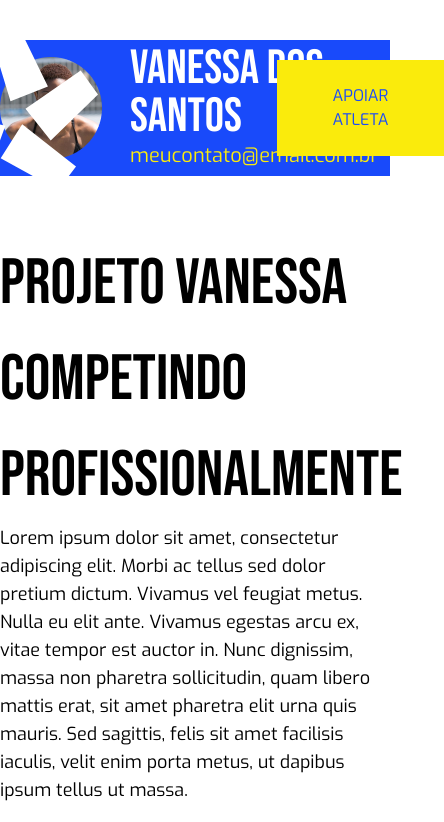
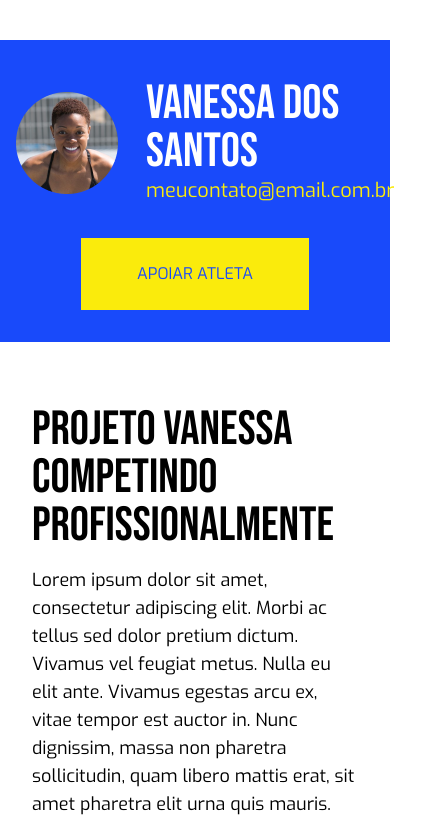
Before and after one commit to thiagojava/Captemais, a Next.js app: page /atleta/1 in a window 390 px wide. Shown: the top 822 px of the page, 444 px wide, since content can reach past the window. Built offline with nearby package versions, Linux system fonts and the light colour scheme.

Commit message:
feat: atleta page responsive

```diff
--- a/src/app/atleta/[atletaid]/page.tsx
+++ b/src/app/atleta/[atletaid]/page.tsx
@@ -10,8 +10,8 @@ export default function Atleta({ params }: AtletaProps) {
   const { atletaid } = params
   return (
     <section>
-      <header className="flex items-center justify-around bg-primary mt-[40px] h-[136px] relative">
-        <Image src="/images/estrela-branca.svg" width="168" height="163" alt="estrela branca" className="absolute  left-[-70px]" />
+      <header className="flex flex-col sm:flex-row items-center sm:justify-around bg-primary mt-[40px] sm:h-[136px] relative pt-10 sm:pt-0 px-4 sm:px-0">
+        <Image src="/images/estrela-branca.svg" width="168" height="163" alt="estrela branca" className="absolute hidden sm:block left-[-70px]" />
         <div className="flex items-center">
           <Image src='/images/atleta.png' width="102" height="102" alt="imagem do atleta" />
           <div className="ml-7">
@@ -22,8 +22,8 @@ export default function Atleta({ params }: AtletaProps) {
         <a href="/apoio" className="py-6 px-14 bg-secondary text-primary uppercase hover:bg-white hover:text-black ease-in-out duration-200 my-8">apoiar atleta</a>
       </header>
 
-      <article className="mt-[60px]">
-        <h2 className="font-title text-[64px]">Projeto vanessa competindo profissionalmente</h2>
+      <article className="mt-16 px-8 sm:px-0 sm:mt-[60px]">
+        <h2 className="font-title text-5xl sm:text-[64px] mb-4 sm:mb-0">Projeto vanessa competindo profissionalmente</h2>
         <div className="text-lg">
           <p>Lorem ipsum dolor sit amet, consectetur adipiscing elit. Morbi ac tellus sed dolor pretium dictum. Vivamus vel feugiat metus. Nulla eu elit ante. Vivamus egestas arcu ex, vitae tempor est auctor in. Nunc dignissim, massa non pharetra sollicitudin, quam libero mattis erat, sit amet pharetra elit urna quis mauris. Sed sagittis, felis sit amet facilisis iaculis, velit enim porta metus, ut dapibus ipsum tellus ut massa. </p>
           <br />
@@ -34,7 +34,7 @@ export default function Atleta({ params }: AtletaProps) {
           <p>Pellentesque arcu felis, rutrum eget convallis nec, tempor ut nunc. Sed non tortor condimentum, vulputate magna nec, interdum sem.
             Curabitur non interdum massa, eu efficitur lacus. Maecenas sagittis, diam eget facilisis vehicula, risus erat porta nisl, quis volutpat tortor ante quis enim. Suspendisse lacinia, nisl quis fermentum porttitor, augue arcu euismod magna, at dictum nisi enim vel purus. Aliquam nec nunc nulla. Pellentesque quis tortor vitae sem fermentum efficitur sed sit amet ligula. Sed nec ante vel erat sollicitudin lacinia quis non tortor. Maecenas diam arcu, ultricies ac lacus a, fringilla imperdiet dolor. Praesent sit amet feugiat ipsum. Suspendisse at lectus hendrerit, maximus elit ac, scelerisque nisi.</p>
         </div>
-        <a href="/apoio" className="py-6 px-14 bg-secondary text-primary uppercase hover:bg-primary hover:text-secondary ease-in-out duration-200 my-8">apoiar atleta</a>
+        <a href="/apoio" className="block text-center sm-w-fit py-6 px-14 bg-secondary text-primary uppercase hover:bg-primary hover:text-secondary ease-in-out duration-200 my-8">apoiar atleta</a>
       </article>
     </section>
   )
```
